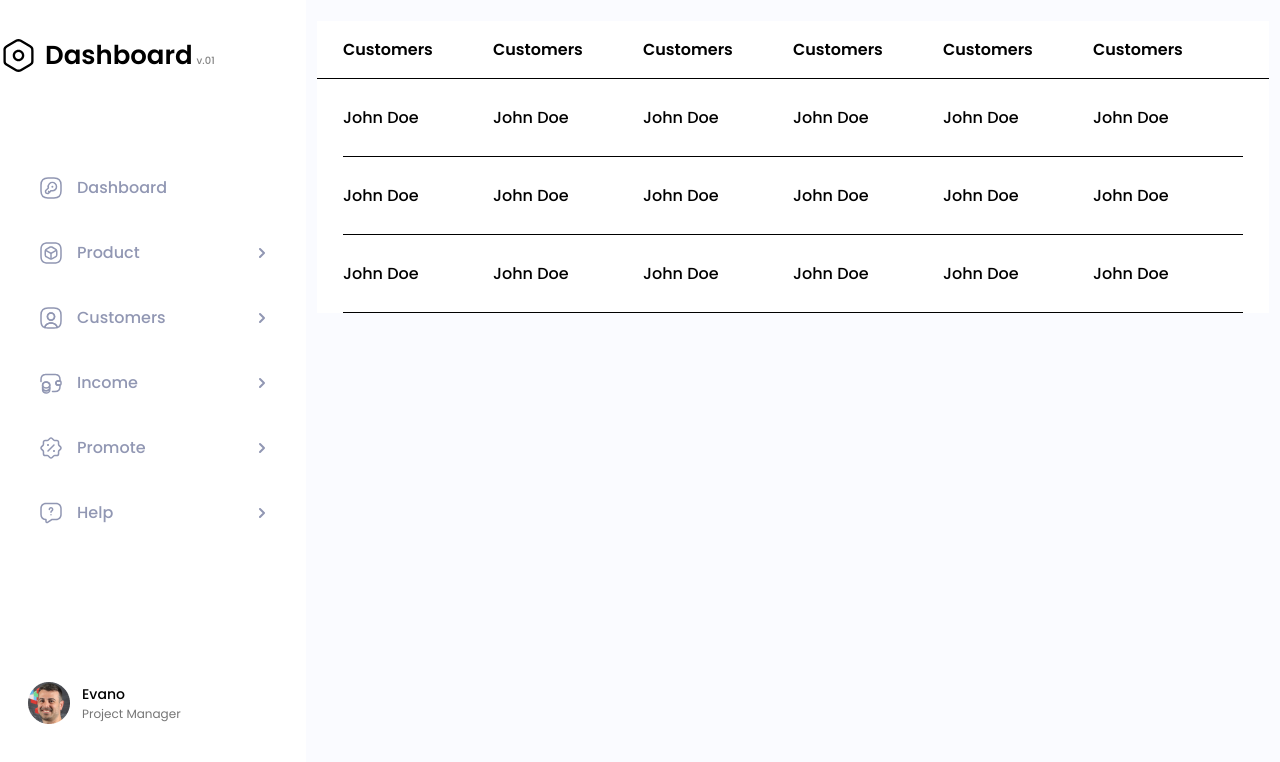
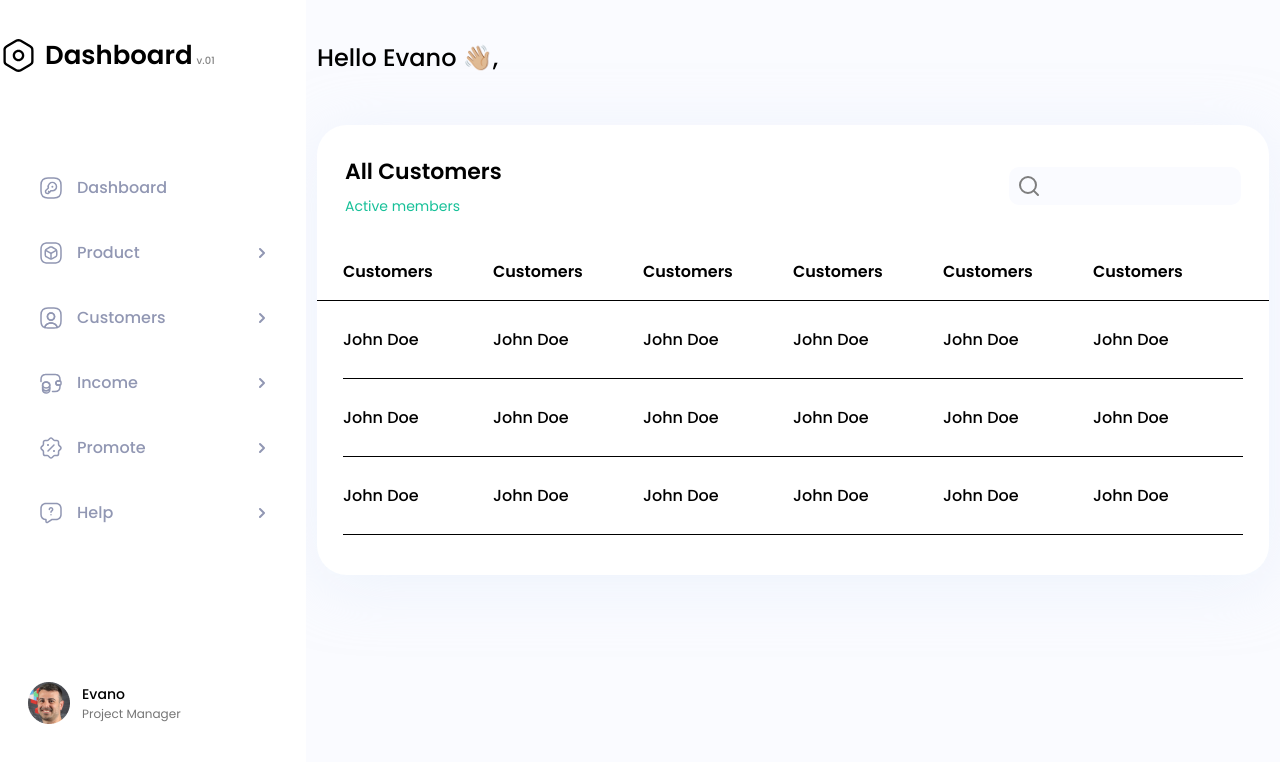
Before and after one commit to gottfried-github/dashboard, a website built with webpack: page src/index.html in a window 1280 px wide. Built offline with nearby package versions, Linux system fonts and the light colour scheme; files whose address does not match are found by name.

Commit message:
add styles for header

```diff
--- a/src/index.html
+++ b/src/index.html
@@ -102,8 +102,18 @@
     <header class="header"><button class="button header__menu-button">Menu</button></header>
     <div class="content">
       <div class="content__content">
-        <h1 class="content__title"></h1>
+        <h1 class="content__title">Hello Evano 👋🏼,</h1>
         <div class="customers">
+          <div class="customers__header">
+            <div class="customers__title-block">
+              <h2 class="customers__title">All Customers</h2>
+              <p class="customers__subtitle">Active members</p>
+            </div>
+            <div class="search-field">
+              <label for="search" class="search-field__icon"></label>
+              <input class="search-field__input" type="text" name="search" id="search">
+            </div>
+          </div>
           <div class="customers__scroller">
             <table class="table">
               <thead class="table-header">
--- a/src/styles/_common.scss
+++ b/src/styles/_common.scss
@@ -58,3 +58,35 @@ body {
     color: white;
   }
 }
+
+.search-field {
+  display: flex;
+  align-items: center;
+
+  column-gap: 4px;
+  padding: 0 8px;
+
+  width: 216px;
+  height: 38px;
+
+  background-color: $light-blue;
+  border-radius: 10px;
+}
+
+.search-field__icon {
+  width: 24px;
+  height: 24px;
+
+  background-image: url('../assets/images/icon_search.svg');
+  background-position: center;
+  background-repeat: no-repeat;
+}
+
+.search-field__input {
+  flex-grow: 1;
+
+  padding: 0;
+
+  background: transparent;
+  border: none;
+}
--- a/src/styles/_constants.scss
+++ b/src/styles/_constants.scss
@@ -4,6 +4,7 @@ $white: #FFFFFF;
 $light-blue: #FAFBFF;
 $purple: #5932EA;
 $pastel-purple: #9197B3;
+$green: #16C098;
 
 // breakpoints
 $breakpoint: 1000px;
--- a/src/styles/_content.scss
+++ b/src/styles/_content.scss
@@ -18,10 +18,23 @@
 }
 
 .content__content {
+  display: flex;
+  flex-direction: column;
+
   width: 100%;
+
+  row-gap: 50px;
+  padding-top: 40px;
 
   @media (min-width: calc($sidebar-width + 900px + 26px * 2)) {
     width: unset;
     margin: 0 auto;
   }
 }
+
+.content__title {
+  margin: 0;
+
+  font-size: 2.4rem;
+  font-weight: inherit;
+}
--- a/src/styles/_customers.scss
+++ b/src/styles/_customers.scss
@@ -1,5 +1,39 @@
 .customers {
+  padding: 30px 0 40px 0;
+
   background-color: $white;
+  box-shadow: 0px 10px 60px 0px rgba(226, 236, 249, 0.5);
+  border-radius: 30px;
+}
+
+.customers__header {
+  display: flex;
+  justify-content: space-between;
+  align-items: center;
+
+  padding: 0 28px 26px 28px;
+}
+
+.customers__title-block {
+  display: flex;
+  flex-direction: column;
+
+  row-gap: 8px;
+}
+
+.customers__title {
+  margin: 0;
+
+  font-size: 2.2rem;
+  font-weight: 600;
+}
+
+.customers__subtitle {
+  margin: 0;
+
+  font-size: 1.4rem;
+  font-weight: 400;
+  color: $green;
 }
 
 .customers__scroller {
```
Also changed, not shown: src/assets/images/icon_search.svg (added).
